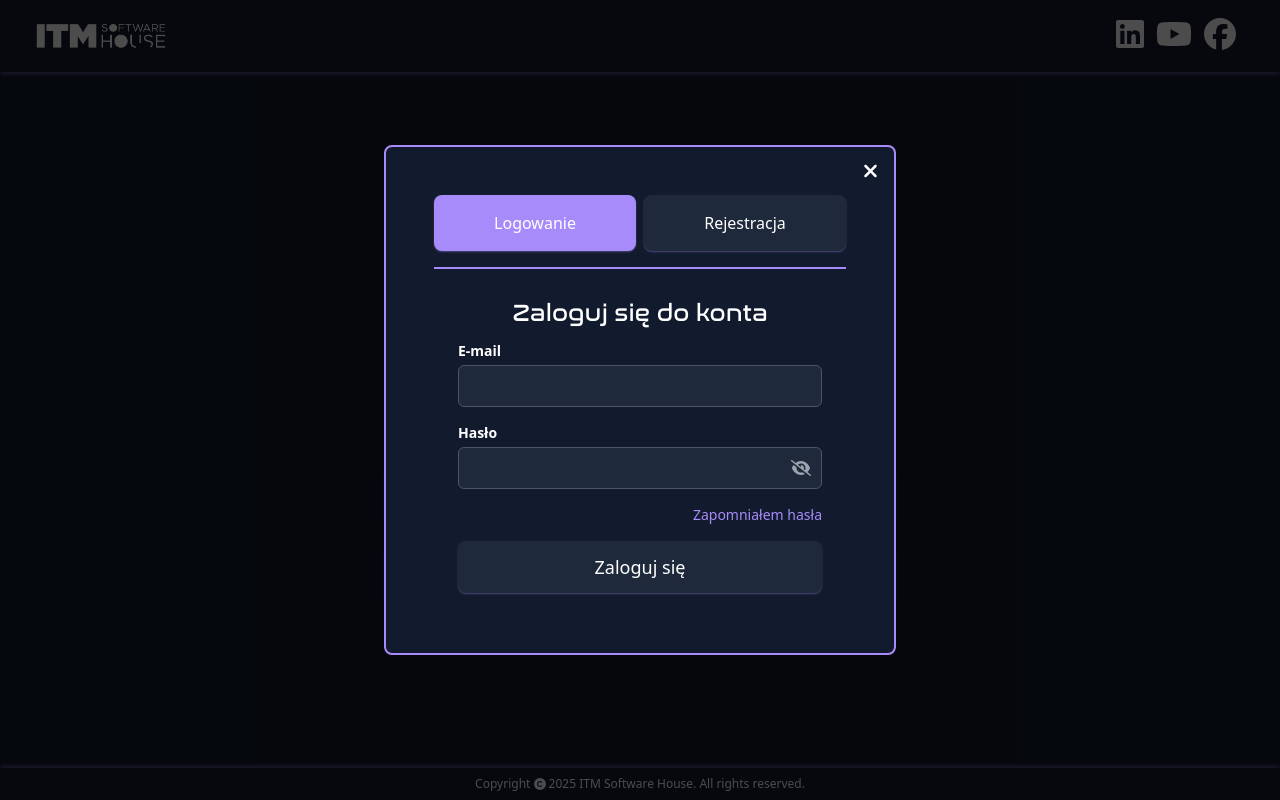
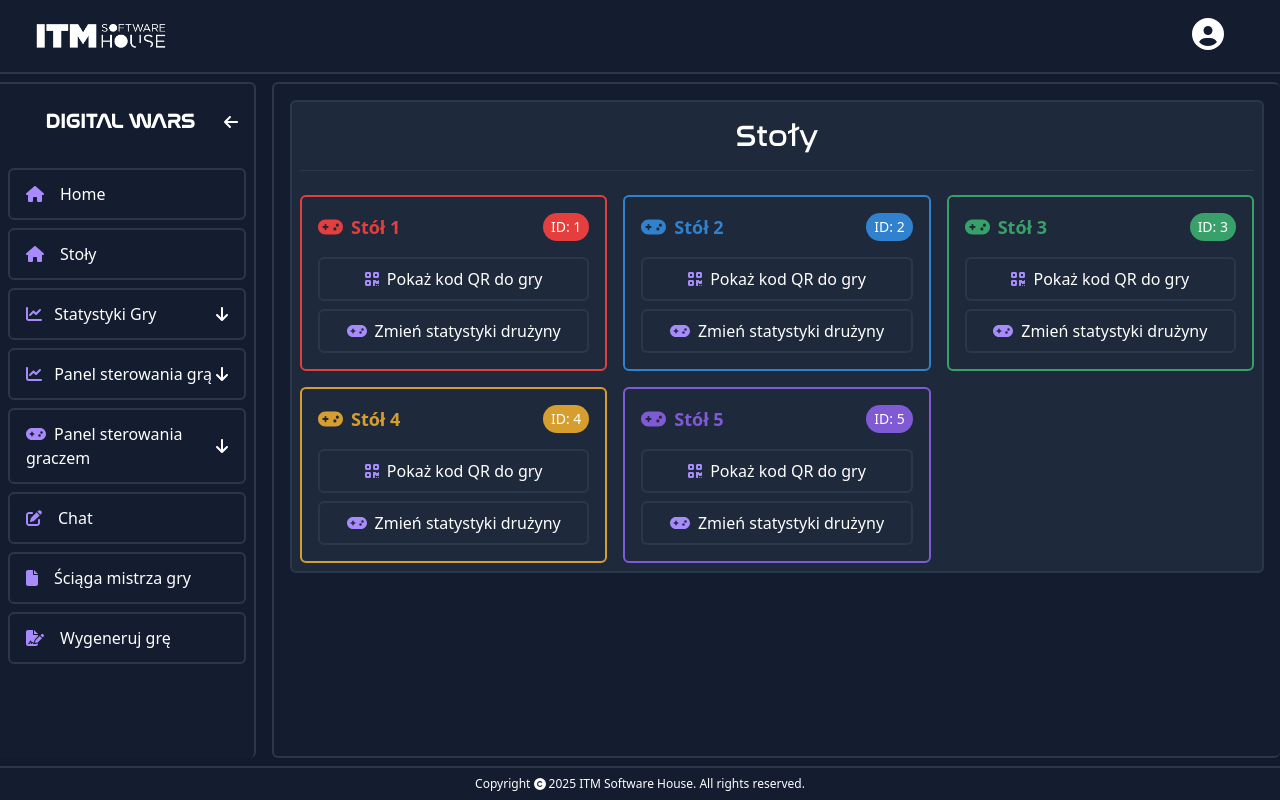
Before and after one commit to Kalimedess/ITM_ProjektZespo-owy, a Vue app in the folder frontend/: page /admin/game in a window 1280 px wide. Before the commit this address led to /. Built offline with nearby package versions, Linux system fonts and the light colour scheme; no server answers; what tailwindcss-animated would draw is missing.

Commit message:
Dodano widok stolow po przejsciu do gry

```diff
--- /dev/null
+++ b/frontend/src/components/game/tableCard.vue
@@ -0,0 +1,137 @@
+<template>
+  <div class="w-full border-2 rounded-md bg-tertiary p-4 flex flex-col gap-4 text-white hover:transform hover:-translate-y-2 transition-all duration-300"
+       :style="{borderColor: props.color}">
+    <div class="flex flex-row items-center justify-between">
+      <div class="flex items-center">
+        <font-awesome-icon :icon="faGamepad" class="h-5 mr-2"
+                          :style="{ color: props.color }"/>
+        <span class="text-lg font-semibold"
+              :style="{ color: props.color }">
+          {{ table.name }}
+        </span>
+      </div>
+      <span class="text-sm px-2 py-1 rounded-full"
+            :style="{backgroundColor: props.color}">
+        ID: {{ table.id }}
+      </span>
+    </div>
+
+    <div class="flex flex-col gap-2">
+      <button
+        class="w-full flex items-center justify-center border-2 border-lgray-accent py-2 px-3 rounded-md hover:border-accent transition-colors duration-300"
+        @click="showQr = true">
+        <font-awesome-icon :icon="faQrcode" class="h-4 mr-2 text-accent"/>
+        Pokaż kod QR do gry
+      </button>
+
+      <RouterLink
+        to="/admin/game/editbits"
+        class="w-full flex items-center justify-center border-2 border-lgray-accent py-2 px-3 rounded-md hover:border-accent transition-colors duration-300">
+        <font-awesome-icon :icon="faGamepad" class="h-4 mr-2 text-accent"/>
+        Zmień statystyki drużyny
+      </RouterLink>
+    </div>
+  </div>
+
+  <!-- Modal QR -->
+  <Transition
+    enter-active-class="transition-all duration-300 ease-out"
+    enter-from-class="opacity-0"
+    enter-to-class="opacity-100"
+    leave-active-class="transition-all duration-300 ease-in"
+    leave-from-class="opacity-100"
+    leave-to-class="opacity-0">
+    <div v-if="showQr" class="fixed inset-0 flex items-center justify-center z-50 p-4">
+      <div class="absolute inset-0 bg-black/70" @click="showQr = false"></div>
+      <div class="bg-primary text-white rounded-lg relative z-10 border-2 border-accent
+                  p-4 sm:p-6 md:p-8
+                  w-full max-w-xs sm:max-w-sm md:max-w-md lg:max-w-lg">
+        <button
+          @click="showQr = false"
+          class="absolute top-2 right-2 sm:top-4 sm:right-4
+                 w-8 h-8 sm:w-10 sm:h-10
+                 flex items-center justify-center rounded-full hover:bg-white/10 transition-colors">
+          <font-awesome-icon :icon="faXmark" class="h-4 sm:h-5 text-white hover:text-accent transition-colors" />
+        </button>
+        <h2 class="text-lg sm:text-xl md:text-2xl font-bold text-center mb-4 sm:mb-6">
+          Kod QR do gry
+        </h2>
+        <div class="bg-white p-3 sm:p-4 md:p-6 rounded-lg flex justify-center">
+          <qrcode-vue :value="gameUrl" :size="qrSize" />
+        </div>
+      </div>
+    </div>
+  </Transition>
+
+  <!-- Modal STATYSTYKI -->
+  <Transition
+    enter-active-class="transition-all duration-300 ease-out"
+    enter-from-class="opacity-0"
+    enter-to-class="opacity-100"
+    leave-active-class="transition-all duration-300 ease-in"
+    leave-from-class="opacity-100"
+    leave-to-class="opacity-0">
+    <div v-if="showStatsModal" class="fixed inset-0 flex items-center justify-center z-50 p-4">
+      <div class="absolute inset-0 bg-black/70" @click="showStatsModal = false"></div>
+      <div class="bg-primary text-white rounded-lg relative z-10 border-2 border-accent
+                  p-4 sm:p-6 md:p-8
+                  w-full max-w-xs sm:max-w-sm md:max-w-md">
+        <button
+          @click="showStatsModal = false"
+          class="absolute top-2 right-2 w-8 h-8 flex items-center justify-center rounded-full hover:bg-white/10 transition-colors">
+          <font-awesome-icon :icon="faXmark" class="h-4 text-white hover:text-accent transition-colors" />
+        </button>
+        <h2 class="text-lg sm:text-xl font-bold text-center mb-4">Zmień statystyki drużyny</h2>
+        <form @submit.prevent="updateStats">
+          <div class="flex flex-col gap-4">
+            <label class="flex flex-col">
+              Nazwa drużyny:
+              <input v-model="teamStats.name" type="text" class="mt-1 px-2 py-1 rounded text-black" />
+            </label>
+            <label class="flex flex-col">
+              Punkty:
+              <input v-model.number="teamStats.points" type="number" class="mt-1 px-2 py-1 rounded text-black" />
+            </label>
+            <button type="submit" class="bg-accent py-2 px-4 rounded hover:bg-opacity-80 transition">
+              Zapisz zmiany
+            </button>
+          </div>
+        </form>
+      </div>
+    </div>
+  </Transition>
+</template>
+
+<script setup>
+import { ref, computed } from 'vue';
+import { faGamepad, faCircleStop, faMagnifyingGlass, faQrcode, faXmark } from '@fortawesome/free-solid-svg-icons';
+import { RouterLink } from 'vue-router';
+import QrcodeVue from 'qrcode.vue';
+
+const props = defineProps({
+  table: {
+    type: Object,
+    required: true
+  },
+  color: {
+    type: String,
+    required: true
+  }
+});
+
+const showQr = ref(false);
+const showStatsModal = ref(false);
+
+const qrSize = computed(() => {
+  const width = window.innerWidth;
+  if (width < 640) return 200;
+  if (width < 768) return 250;
+  if (width < 1024) return 300;
+  return 350;
+});
+
+const gameUrl = computed(() => {
+  return `${window.location.origin}/player`;
+});
+
+</script>
--- a/frontend/src/components/sidebars/adminGameSidebar.vue
+++ b/frontend/src/components/sidebars/adminGameSidebar.vue
@@ -24,6 +24,17 @@
                     >
                         <font-awesome-icon :icon="faHouse" class="h-4 text-accent"/>
                         <span v-if="isSideBarOpen">Home</span>
+                    </RouterLink>
+                </li>
+
+                <li class="border-2 border-lgray-accent rounded-md hover:border-accent transition-colors duration-300 cursor-pointer">
+                    <RouterLink
+                        to="/admin/game"
+                        class="flex items-center gap-4 px-4 py-3 rounded-md"
+                        :class="isSideBarOpen ? '': 'justify-center' "
+                    >
+                        <font-awesome-icon :icon="faHouse" class="h-4 text-accent"/>
+                        <span v-if="isSideBarOpen">Stoły</span>
                     </RouterLink>
                 </li>
 
--- a/frontend/src/router/index.js
+++ b/frontend/src/router/index.js
@@ -14,6 +14,7 @@ import editItems from '@/views/admin/editItems.vue'
 import decisionHistoryView from '@/views/game/gameDecisionHistoryView.vue'
 import testBoard from '@/views/testBoard.vue'
 import editBitsView from '@/views/game/editBitsView.vue'
+import adminGameView from '@/views/admin/adminGameView.vue'
 
 const router = createRouter({
   history: createWebHistory(import.meta.env.BASE_URL),
@@ -32,7 +33,7 @@ const router = createRouter({
       path: '/admin',
       name: 'admin-dashboard',
       component: adminDashboardView,
-      meta: { requiresAuth: true },
+      //meta: { requiresAuth: true },
       children: [
         {
           path:'',
@@ -69,10 +70,10 @@ const router = createRouter({
     {
       path: '/admin/game',
       component: adminGameDashboardView,
-      meta: { requiresAuth: true },
+      //meta: { requiresAuth: true },
       children: [
         {
-          path: '',
+          path: 'admingamestatistics',
           name: 'admin-game-statistics',
           component: gameStatistics,
         },
@@ -80,6 +81,11 @@ const router = createRouter({
           path: 'editbits',
           name: 'edit-bits',
           component: editBitsView,
+        },
+        {
+          path: '',
+          name: 'admin-tables',
+          component: adminGameView,
         }
 
       ]
--- /dev/null
+++ b/frontend/src/views/admin/adminGameView.vue
@@ -0,0 +1,70 @@
+<template>
+    <div class="w-full text-white">
+        <div class="m-4 px-2 py-2 border-2 border-lgray-accent rounded-md bg-tertiary">
+            <h1 class="text-center text-white font-nasalization text-3xl mt-2 mb-4">Stoły</h1>
+            <hr class ="my-4 border-lgray-accent"/>
+            <div class="grid grid-cols-1 xl:grid-cols-3 gap-4 mt-6">
+                <tableCard
+                v-for="table in tables"
+                :key="table.id"
+                :table="table"
+                :color="getGameColor(table.id)"
+                />
+            </div>
+        </div>
+    </div>
+
+</template>
+
+
+<script setup>
+    import tableCard from '@/components/game/tableCard.vue'
+
+    const getGameColor = (gameId) => {
+
+        const colors = [
+            '#E53E3E',
+            '#3182CE',
+            '#38A169',
+            '#D69E2E',
+            '#805AD5',
+            '#D53F8C',
+            '#DD6B20',
+            '#319795',
+            '#5A67D8',
+        ];
+
+        return colors[gameId - 1 % 9];
+    }
+
+    const tables = [
+  {
+    id: 1,
+    name: "Stół 1",
+    bits: 400,
+  },
+  {
+    id: 2,
+    name: "Stół 2",
+    bits: 200,
+    round: 3,
+  },
+  {
+    id: 3,
+    name: "Stół 3",
+    bits: 100,
+  },
+  {
+    id: 4,
+    name: "Stół 4",
+    bits: 500,
+  },
+  {
+    id: 5,
+    name: "Stół 5",
+  },
+];
+
+
+
+</script>
```
